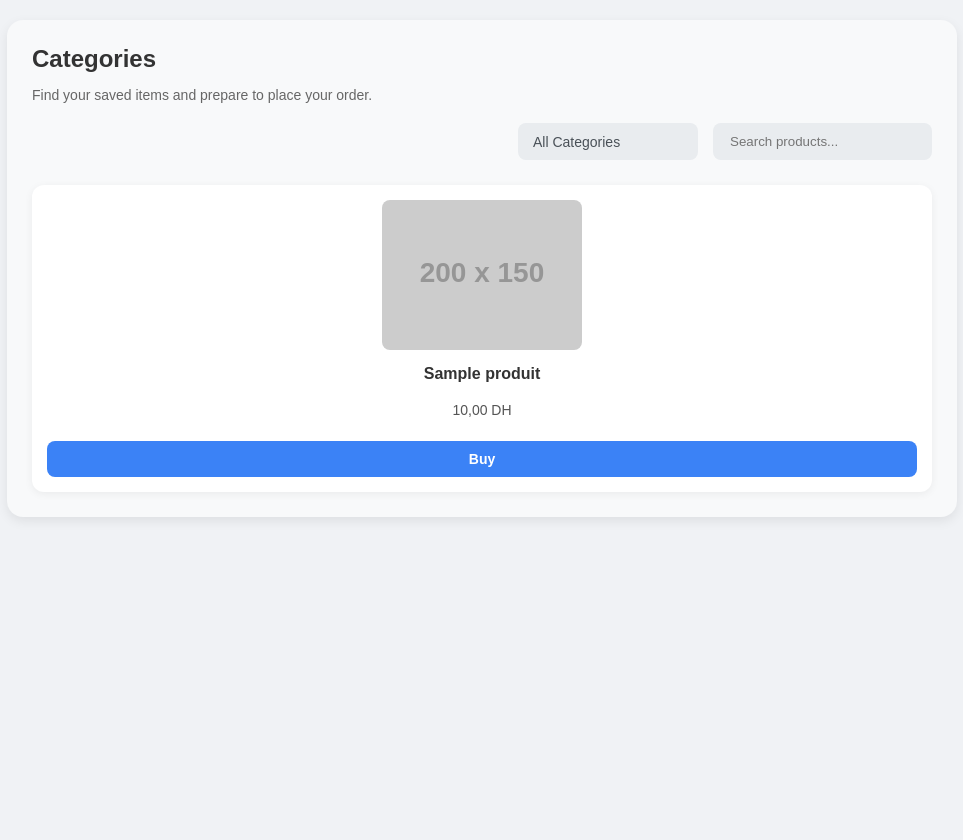
After one commit to yasmineh-d/project-pfe-e-commerce, a PHP site: page /categories.php in a window 1280 px wide. The commit adds this page. Shown: the whole page, without its empty margins (158-1121 px from the left). Run offline with PHP 8.4, Linux system fonts and the light colour scheme; tables that the repository leaves empty or names only in its code hold one stand-in row (values such as "Sample post"); grey boxes labelled with a size stand in for pictures from a placeholder-image service; some libraries are stand-ins or nearby versions.

Commit message:
tasks is done

```diff
--- /dev/null
+++ b/categories.php
@@ -0,0 +1,100 @@
+<?php
+// Database connection
+$host = "localhost";
+$user = "root";
+$password = "";
+$database = "efm"; // ⬅️ Make sure this is your DB name
+
+$conn = new mysqli($host, $user, $password, $database);
+
+// Check connection
+if ($conn->connect_error) {
+    die("Connection failed: " . $conn->connect_error);
+}
+
+// Fetch products
+// Using product_name, prix_de_vente, image. Adjust if your column names differ.
+// Added ORDER BY id_Produit for consistent ordering, optional.
+$sql = "SELECT product_name, prix_de_vente, image FROM produit ORDER BY id_Produit ASC";
+$result = $conn->query($sql);
+?>
+<!DOCTYPE html>
+<html lang="en">
+<head>
+    <meta charset="UTF-8">
+    <meta name="viewport" content="width=device-width, initial-scale=1.0">
+    <title>Product Categories</title>
+    <!-- Font Awesome for icons -->
+    <link rel="stylesheet" href="css/categories.css">
+</head>
+<body>
+
+    <div class="categories-container">
+        <div class="categories-header">
+            <h2>Categories</h2>
+            <p>Find your saved items and prepare to place your order.</p>
+        </div>
+
+        <div class="filters">
+            <div class="filter-item dropdown">
+                <span>All Categories</span> <!-- Placeholder text -->
+                <i class="fas fa-chevron-down"></i>
+            </div>
+            <div class="filter-item">
+                <input type="text" placeholder="Search products..."> <!-- Placeholder -->
+                <i class="fas fa-search"></i>
+            </div>
+        </div>
+
+        <div class="product-grid">
+            <?php if ($result && $result->num_rows > 0): ?>
+                <?php while($row = $result->fetch_assoc()): ?>
+                    <div class="product-card">
+                        <?php
+                            // Set a default image if the image field is empty or file doesn't exist
+                            $image_path = "images/" . htmlspecialchars($row["image"]);
+                            if (empty($row["image"]) || !file_exists($image_path)) {
+                                $image_path = "https://via.placeholder.com/200x150.png?text=No+Image"; // Default placeholder
+                            }
+                        ?>
+                        <img src="<?= $image_path ?>" alt="<?= htmlspecialchars($row["product_name"]) ?>">
+                        <h3><?= htmlspecialchars($row["product_name"]) ?></h3>
+                        <p class="price"><?= htmlspecialchars(number_format((float)$row["prix_de_vente"], 2, ',', '')) ?> DH</p>
+                        <div class="rating">
+                            <?php
+                            // Assuming a 5-star rating for now, as it's not in the DB schema provided.
+                            // If you add a rating column to your DB (e.g., 'rating' from 1 to 5),
+                            // you can make this dynamic. For example:
+                            // $rating = isset($row['rating']) ? (int)$row['rating'] : 5; // Default to 5 if no rating
+                            // for ($i = 0; $i < 5; $i++) {
+                            //     if ($i < $rating) {
+                            //         echo '<i class="fas fa-star"></i>';
+                            //     } else {
+                            //         echo '<i class="far fa-star"></i>'; // 'far' for empty star (FontAwesome Pro) or use fa-star-o
+                            //     }
+                            // }
+                            ?>
+                            <i class="fas fa-star"></i>
+                            <i class="fas fa-star"></i>
+                            <i class="fas fa-star"></i>
+                            <i class="fas fa-star"></i>
+                            <i class="fas fa-star"></i>
+                        </div>
+                        <button class="buy-button">Buy</button>
+                    </div>
+                <?php endwhile; ?>
+            <?php else: ?>
+                <p class="no-products">No products found.</p>
+            <?php endif; ?>
+        </div>
+    </div>
+
+</body>
+</html>
+
+<?php
+// Close the connection
+if ($conn) {
+    $conn->close();
+}
+?>
--- /dev/null
+++ b/css/categories.css
@@ -0,0 +1,139 @@
+body {
+  font-family: Arial, sans-serif;
+  background-color: #f0f2f5; /* Light grey background for the page */
+  margin: 0;
+  padding: 20px;
+  display: flex;
+  justify-content: center;
+  align-items: flex-start; /* Align to top if content is long */
+  min-height: 100vh;
+}
+
+.categories-container {
+  background-color: #f8f9fa; /* Slightly off-white for the main container */
+  padding: 25px;
+  border-radius: 16px; /* Rounded corners for the container */
+  box-shadow: 0 4px 12px rgba(0, 0, 0, 0.08); /* Subtle shadow for the container */
+  width: 100%;
+  max-width: 900px; /* Max width for the container */
+}
+
+.categories-header h2 {
+  font-size: 24px;
+  color: #333;
+  margin-top: 0;
+  margin-bottom: 8px;
+}
+
+.categories-header p {
+  font-size: 14px;
+  color: #666;
+  margin-bottom: 20px;
+}
+
+.filters {
+  display: flex;
+  justify-content: flex-end; /* Align filter items to the right */
+  gap: 15px; /* Space between filter items */
+  margin-bottom: 25px;
+}
+
+.filter-item {
+  background-color: #e9ecef; /* Light grey for filter backgrounds */
+  padding: 10px 15px;
+  border-radius: 8px;
+  display: flex;
+  align-items: center;
+  font-size: 14px;
+  color: #495057;
+  min-width: 150px; /* Minimum width for filter items */
+}
+
+.filter-item input[type="text"] {
+  border: none;
+  background-color: transparent;
+  outline: none;
+  flex-grow: 1;
+}
+
+.filter-item i {
+  margin-left: 8px; /* Space icon from text/input */
+  color: #6c757d; /* Icon color */
+}
+
+.filter-item.dropdown span {
+  flex-grow: 1; /* Make text take available space */
+}
+
+.product-grid {
+  display: grid;
+  grid-template-columns: repeat(
+    auto-fit,
+    minmax(220px, 1fr)
+  ); /* Responsive grid */
+  gap: 20px; /* Space between product cards */
+}
+
+.product-card {
+  background-color: #ffffff; /* White background for cards */
+  border-radius: 12px; /* Rounded corners for cards */
+  box-shadow: 0 2px 8px rgba(0, 0, 0, 0.06); /* Subtle shadow for cards */
+  padding: 15px;
+  text-align: center;
+  display: flex;
+  flex-direction: column;
+  justify-content: space-between; /* Pushes button to bottom */
+}
+
+.product-card img {
+  max-width: 80%; /* Adjust as needed */
+  height: 150px; /* Fixed height for consistency */
+  object-fit: contain; /* Scales image nicely within bounds */
+  margin: 0 auto 15px auto; /* Center image and add bottom margin */
+  border-radius: 8px; /* Optional: rounded corners for image */
+}
+
+.product-card h3 {
+  font-size: 16px;
+  color: #333;
+  margin: 0 0 5px 0;
+  font-weight: 600;
+}
+
+.product-card .price {
+  font-size: 14px;
+  color: #555;
+  margin-bottom: 8px;
+}
+
+.product-card .rating {
+  color: #f8b400; /* Yellow for stars */
+  margin-bottom: 15px;
+  font-size: 16px; /* Star size */
+}
+
+.product-card .buy-button {
+  background-color: #3b82f6; /* Blue button */
+  color: white;
+  border: none;
+  padding: 10px 15px;
+  border-radius: 8px;
+  font-size: 14px;
+  font-weight: bold;
+  cursor: pointer;
+  transition: background-color 0.2s ease;
+  width: 100%; /* Make button take full width of its container */
+  margin-top: auto; /* Pushes button to bottom if card content varies */
+}
+
+.product-card .buy-button:hover {
+  background-color: #2563eb; /* Darker blue on hover */
+}
+
+.no-products {
+  grid-column: 1 / -1; /* Make it span all columns */
+  text-align: center;
+  color: #777;
+  font-size: 18px;
+  padding: 20px;
+}
```
Also changed, not shown: css/home.css (+4 -4 lines), home.php (renamed from home.html, +19 -16 lines), about.php (renamed from about.html), categories.html (deleted), images/Electric Kettle.png (renamed from images/Chaleira elétrica.png), images/Stand Mixer.png (renamed from images/Robot Patisserie.png), images/photo2.png (added), sign_in.php (renamed from sign_in.html), sign_up.php (renamed from sign_up.html), test.php (renamed from test.html), 2 other files.
